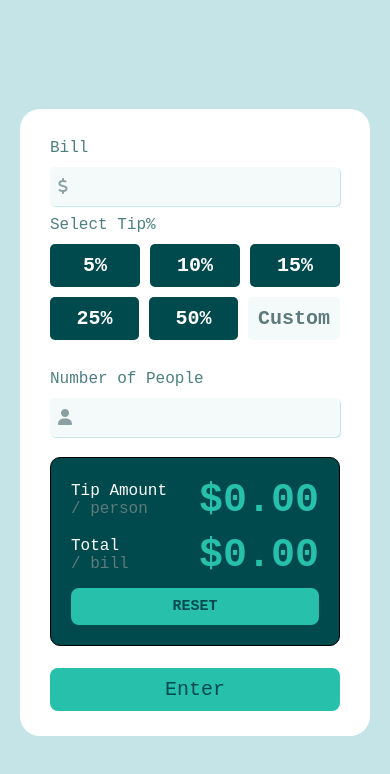
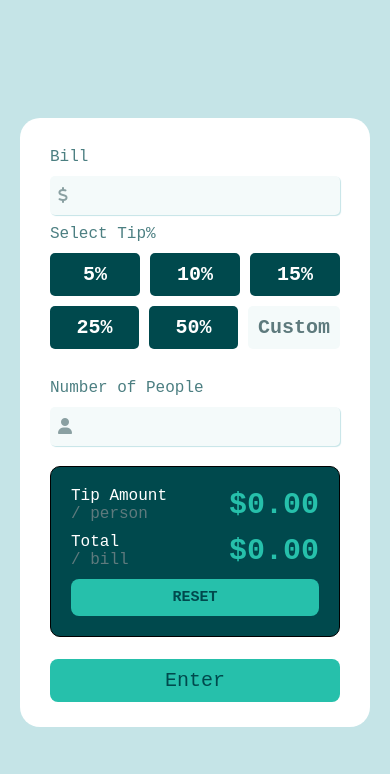
Before and after one commit to tejastej1997/tip-calculator, a plain HTML site: page index.html in a window 390 px wide. Drawn offline with Linux system fonts and the light colour scheme; a web font is replaced by a local one.

Commit message:
made completely responsive

```diff
--- a/style.less
+++ b/style.less
@@ -243,6 +243,10 @@
             font-family: 'Space Mono', monospace;
             color: #26c0ab;
             font-size: 40px;
+
+            @media screen and (max-width : 767px) {
+                font-size: 30px;
+            }
         }
 
 
```
Also changed, not shown: style.css.
